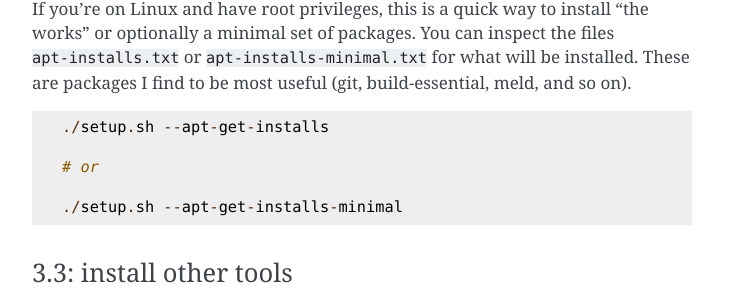
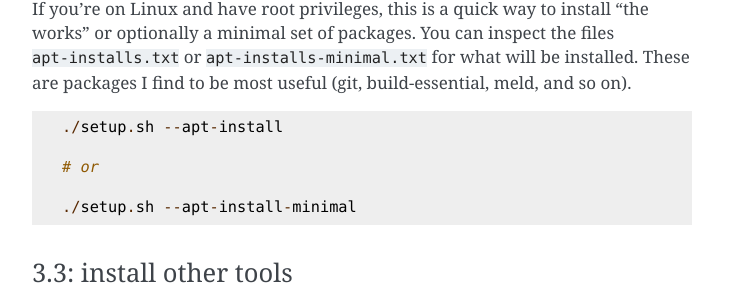
Before and after one commit to daler/dotfiles, a Sphinx documentation site: the page built from docs/starthere.rst, in a window 1280 px wide and 900 px high, scrolled down 5000 px. Shown: the part 435-743 px from the top of the window, without its empty margins (388-1141 px from the left). Built offline with Sphinx 7.4.7, drawn with Linux system fonts in a browser that asks for light colours.

Commit message:
update docs with shorter arg

```diff
--- a/docs/starthere.rst
+++ b/docs/starthere.rst
@@ -300,11 +300,11 @@ meld, and so on).
 
 .. code-block::
 
-    ./setup.sh --apt-get-installs
+    ./setup.sh --apt-install
 
     # or
 
-    ./setup.sh --apt-get-installs-minimal
+    ./setup.sh --apt-install-minimal
 
 3.3: install other tools
 ~~~~~~~~~~~~~~~~~~~~~~~~
```
